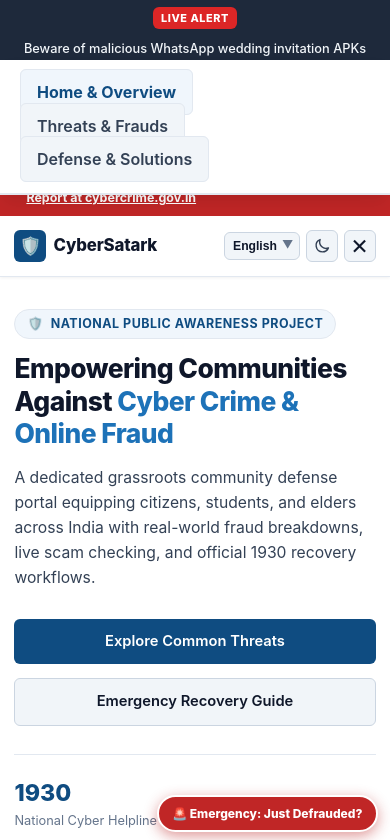
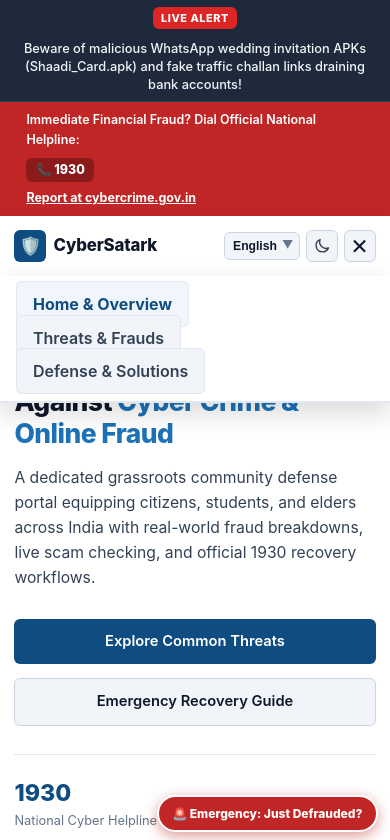
Before and after one commit to Anniix/Cyber-security-OnlineFraud, a plain HTML site: page index.html in a window 390 px wide. Both pictures are taken after a click on the button "Open mobile navigation". Shown: the top 840 px of the page. Drawn offline with Linux system fonts and the light colour scheme.

Commit message:
Added all files

```diff
--- a/css/styles.css
+++ b/css/styles.css
@@ -98,13 +98,10 @@
   padding: 0;
 }
 
-html, body {
+html {
   width: 100%;
   max-width: 100vw;
-  overflow-x: hidden;
-}
-
-html {
+  overflow-x: clip; /* clip does not create a scroll container, allowing position: sticky to work */
   font-family: -apple-system, BlinkMacSystemFont, "Segoe UI", Roboto, "Helvetica Neue", "Mukta", "Noto Sans Devanagari", Arial, sans-serif;
   font-size: 16px;
   line-height: 1.6;
@@ -116,6 +113,9 @@
 }
 
 body {
+  width: 100%;
+  max-width: 100vw;
+  overflow-x: clip; /* allows position: sticky on header to stick properly */
   min-height: 100vh;
   display: flex;
   flex-direction: column;
@@ -230,13 +230,21 @@
    ========================================================================== */
 
 .site-header {
+  position: -webkit-sticky;
   position: sticky;
   top: 0;
-  z-index: 100;
+  z-index: 999;
   background-color: var(--bg-surface);
   border-bottom: 1px solid var(--border-subtle);
-  box-shadow: var(--shadow-sm);
-  transition: background-color var(--transition-normal), border-color var(--transition-normal);
+  box-shadow: 0 2px 10px rgba(0, 0, 0, 0.08);
+  backdrop-filter: blur(12px);
+  -webkit-backdrop-filter: blur(12px);
+  transition: background-color var(--transition-normal), border-color var(--transition-normal), box-shadow var(--transition-fast);
+}
+
+.site-header.is-scrolled {
+  box-shadow: 0 4px 18px rgba(0, 0, 0, 0.12);
+  border-bottom-color: var(--border-strong);
 }
 
 .header-inner {
@@ -1586,16 +1594,16 @@
     display: inline-flex;
   }
 
-  /* Slide-down mobile navigation */
+  /* Slide-down mobile navigation glued to sticky header */
   .main-nav {
-    position: fixed;
-    top: 60px;
+    position: absolute;
+    top: 100%;
     left: 0;
     right: 0;
     background-color: var(--bg-surface);
     border-bottom: 2px solid var(--border-subtle);
-    padding: 1.25rem;
-    box-shadow: var(--shadow-lg);
+    padding: 1rem;
+    box-shadow: 0 10px 25px rgba(0, 0, 0, 0.15);
     flex-direction: column;
     align-items: stretch;
     display: none;
--- a/js/app.js
+++ b/js/app.js
@@ -365,6 +365,25 @@
   }
 
   /* ==========================================================================
+     Sticky Header Scroll Elevation
+     ========================================================================== */
+  function initStickyHeader() {
+    const header = document.querySelector('.site-header');
+    if (!header) return;
+
+    const onScroll = () => {
+      if (window.scrollY > 15) {
+        header.classList.add('is-scrolled');
+      } else {
+        header.classList.remove('is-scrolled');
+      }
+    };
+
+    window.addEventListener('scroll', onScroll, { passive: true });
+    onScroll();
+  }
+
+  /* ==========================================================================
      Document Ready Initialization
      ========================================================================== */
   document.addEventListener('DOMContentLoaded', () => {
@@ -373,6 +392,7 @@
     const langToUse = currentLang || DEFAULT_LANG;
     applyLanguage(langToUse);
 
+    initStickyHeader();
     initLanguageModal();
     initMobileMenu();
     initSOSModal();
```
